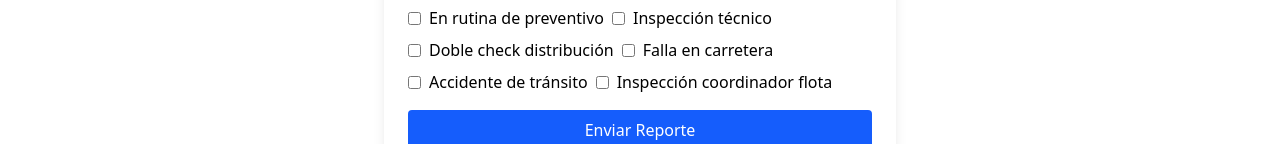
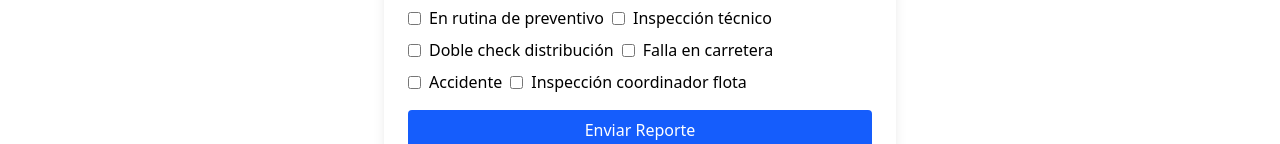
Before and after one commit to jrlf23/Sistema_gestion_avances_y_reportes_Empleado, a React (Vite) app in the folder frontend/: page /ReportExternalFailures in a window 1280 px wide. Shown: the part 808-952 px from the top of the page. Built offline with nearby package versions, Linux system fonts and the light colour scheme; sample sign-in values are in the browser's storage.

Commit message:
Ya arreglado envio doble

```diff
--- a/frontend/src/External_projects/Report_external_failures.jsx
+++ b/frontend/src/External_projects/Report_external_failures.jsx
@@ -175,7 +175,7 @@ return (
             <div className="mb-4">
                 <label className="block text-gray-700">Fuente del Reporte *</label>
                 <div className="flex flex-wrap gap-2">
-                    {["Ticket", "Hoja de inspección", "Reporte de fallas", "En rutina de preventivo", "Inspección técnico", "Doble check distribución", "Falla en carretera", "Accidente de tránsito", "Inspección coordinador flota"].map((item) => (
+                    {["Ticket", "Hoja de inspección", "Reporte de fallas", "En rutina de preventivo", "Inspección técnico", "Doble check distribución", "Falla en carretera", "Accidente", "Inspección coordinador flota"].map((item) => (
                         <label key={item} className="flex items-center gap-2">
                             <input type="checkbox" value={item} onChange={handleChange} />
                             {item}
--- a/frontend/src/Internal_projects _in_the_workshop/Report_internal_failures1.jsx
+++ b/frontend/src/Internal_projects _in_the_workshop/Report_internal_failures1.jsx
@@ -212,7 +212,7 @@ export default function ReportInternalFailures1({ formData = {}, onSave, onNext
               "Inspección técnico",
               "Doble check distribución",
               "Falla en carretera",
-              "Accidente de tránsito",
+              "Accidente",
               "Inspección coordinador flota",
             ].map((item) => (
               <label key={item} className="flex items-center gap-2">
--- a/frontend/src/Internal_projects _in_the_workshop/Report_internal_failures3.jsx
+++ b/frontend/src/Internal_projects _in_the_workshop/Report_internal_failures3.jsx
@@ -332,7 +332,6 @@ export default function ReportInternalFailures3({ formData, onSubmit, onSave })
 
             <button
                 type="submit"
-                className="w-full py-2 bg-green-600 text-white rounded font-semibold hover:bg-green-700"
                 disabled={submitting}
                 className={`w-full py-2 rounded font-semibold ${submitting ? 'bg-gray-400 cursor-not-allowed' : 'bg-green-600 text-white hover:bg-green-700'}`}
             >
```
